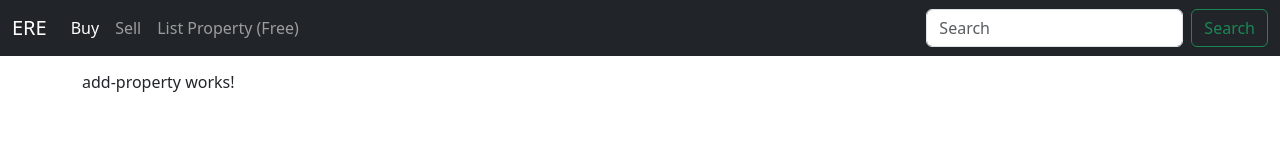
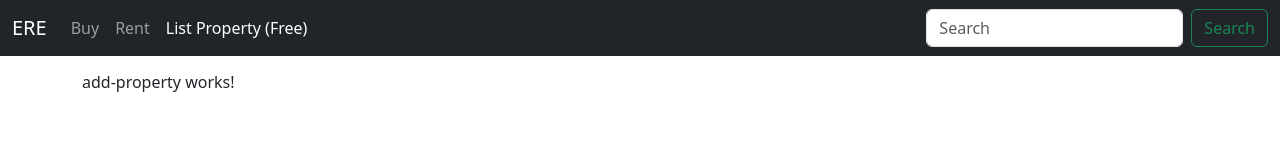
Before and after one commit to DavidChenwei/EasyRealEstate, an Angular app in the folder Frontend/: page /add-property in a window 1280 px wide. Shown: the top 160 px of the page. Built offline with nearby package versions, Linux system fonts and the light colour scheme.

Commit message:
update link active

```diff
--- a/Frontend/src/app/app.component.html
+++ b/Frontend/src/app/app.component.html
@@ -1,5 +1,4 @@
 <app-nav-bar></app-nav-bar>
 <div class="container" style="margin-top: 70px;">
-    <!-- <app-property-list></app-property-list> -->
     <router-outlet></router-outlet>
 </div>
--- a/Frontend/src/app/nav-bar/nav-bar.component.html
+++ b/Frontend/src/app/nav-bar/nav-bar.component.html
@@ -1,19 +1,19 @@
 <nav class="navbar navbar-expand-lg navbar-dark bg-dark fixed-top">
     <div class="container-fluid">
-      <a class="navbar-brand" href="/">ERE</a>
+      <a class="navbar-brand" routerLink="/" routerLinkActive="active" [routerLinkActiveOptions]="{ exact: true }">ERE</a>
       <button class="navbar-toggler" type="button" data-bs-toggle="collapse" data-bs-target="#navbarSupportedContent" aria-controls="navbarSupportedContent" aria-expanded="false" aria-label="Toggle navigation">
         <span class="navbar-toggler-icon"></span>
       </button>
       <div class="collapse navbar-collapse" id="navbarSupportedContent">
         <ul class="navbar-nav me-auto mb-2 mb-lg-0">
           <li class="nav-item">
-            <a class="nav-link active" aria-current="page" href="/">Buy</a>
+            <a class="nav-link active" aria-current="page" routerLinkActive="active" [routerLinkActiveOptions]="{ exact: true }" routerLink="/">Buy</a>
           </li>
           <li class="nav-item">
-            <a class="nav-link" href="/">Sell</a>
+            <a class="nav-link" routerLinkActive="active" routerLink="/rent-property">Rent</a>
           </li>
           <li class="nav-item">
-            <a class="nav-link" href="/add-property">List Property (Free)</a>
+            <a class="nav-link" routerLinkActive="active" routerLink="/add-property">List Property (Free)</a>
           </li>
         </ul>
         <form class="d-flex" role="search">
```
